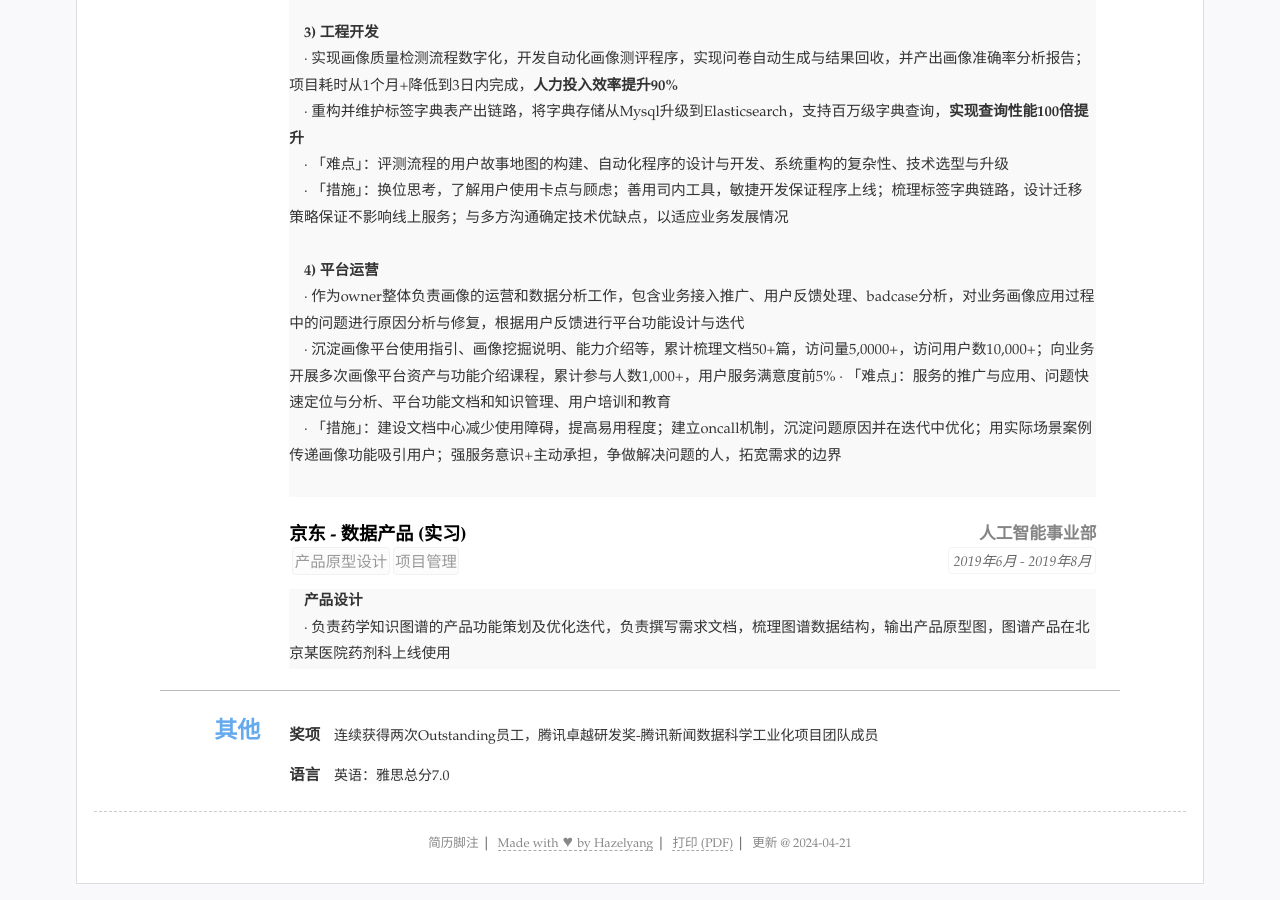
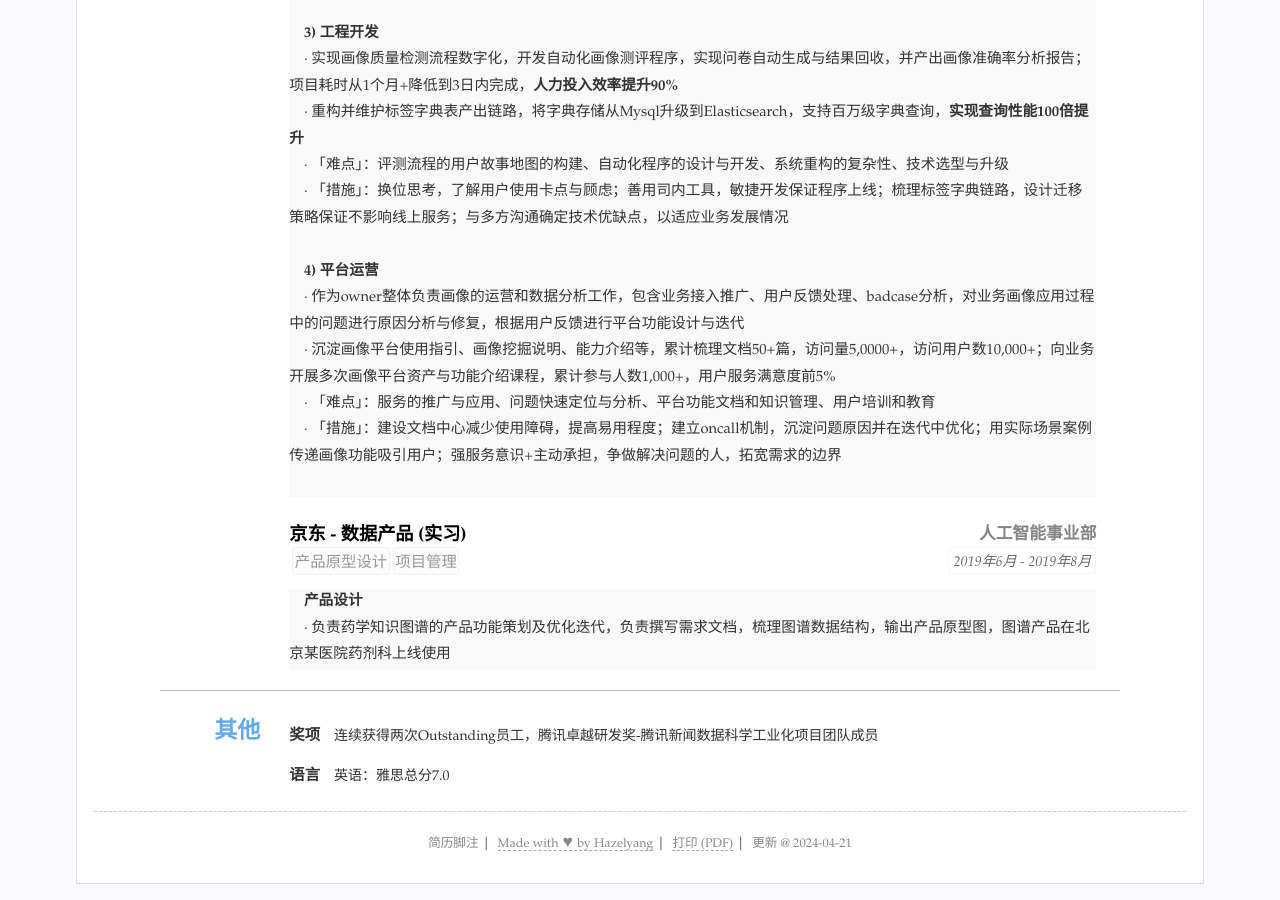
Before and after one commit to kuailexiaoshenxian/cn-wx-cv, a Jekyll site: the page built from index.html, in a window 1280 px wide and 900 px high, scrolled down 1102 px. Built offline with Jekyll 4.4.1, drawn with Linux system fonts in a browser that asks for light colours; part of the change alters nothing that is shown.

```diff
--- a/_data/resume.yml
+++ b/_data/resume.yml
@@ -118,7 +118,7 @@ main: #简历主要内容，
             <br>  &nbsp &nbsp
             <strong> 4) 平台运营</strong>  <br>  &nbsp &nbsp
             · 作为owner整体负责画像的运营和数据分析工作，包含业务接入推广、用户反馈处理、badcase分析，对业务画像应用过程中的问题进行原因分析与修复，根据用户反馈进行平台功能设计与迭代 <br>  &nbsp &nbsp
-            · 沉淀画像平台使用指引、画像挖掘说明、能力介绍等，累计梳理文档50+篇，访问量5,0000+，访问用户数10,000+；向业务开展多次画像平台资产与功能介绍课程，累计参与人数1,000+，用户服务满意度前5%
+            · 沉淀画像平台使用指引、画像挖掘说明、能力介绍等，累计梳理文档50+篇，访问量5,0000+，访问用户数10,000+；向业务开展多次画像平台资产与功能介绍课程，累计参与人数1,000+，用户服务满意度前5% <br>  &nbsp &nbsp
             · 「难点」：服务的推广与应用、问题快速定位与分析、平台功能文档和知识管理、用户培训和教育 <br>  &nbsp &nbsp
             · 「措施」：建设文档中心减少使用障碍，提高易用程度；建立oncall机制，沉淀问题原因并在迭代中优化；用实际场景案例传递画像功能吸引用户；强服务意识+主动承担，争做解决问题的人，拓宽需求的边界 <br>  &nbsp &nbsp
 
```
